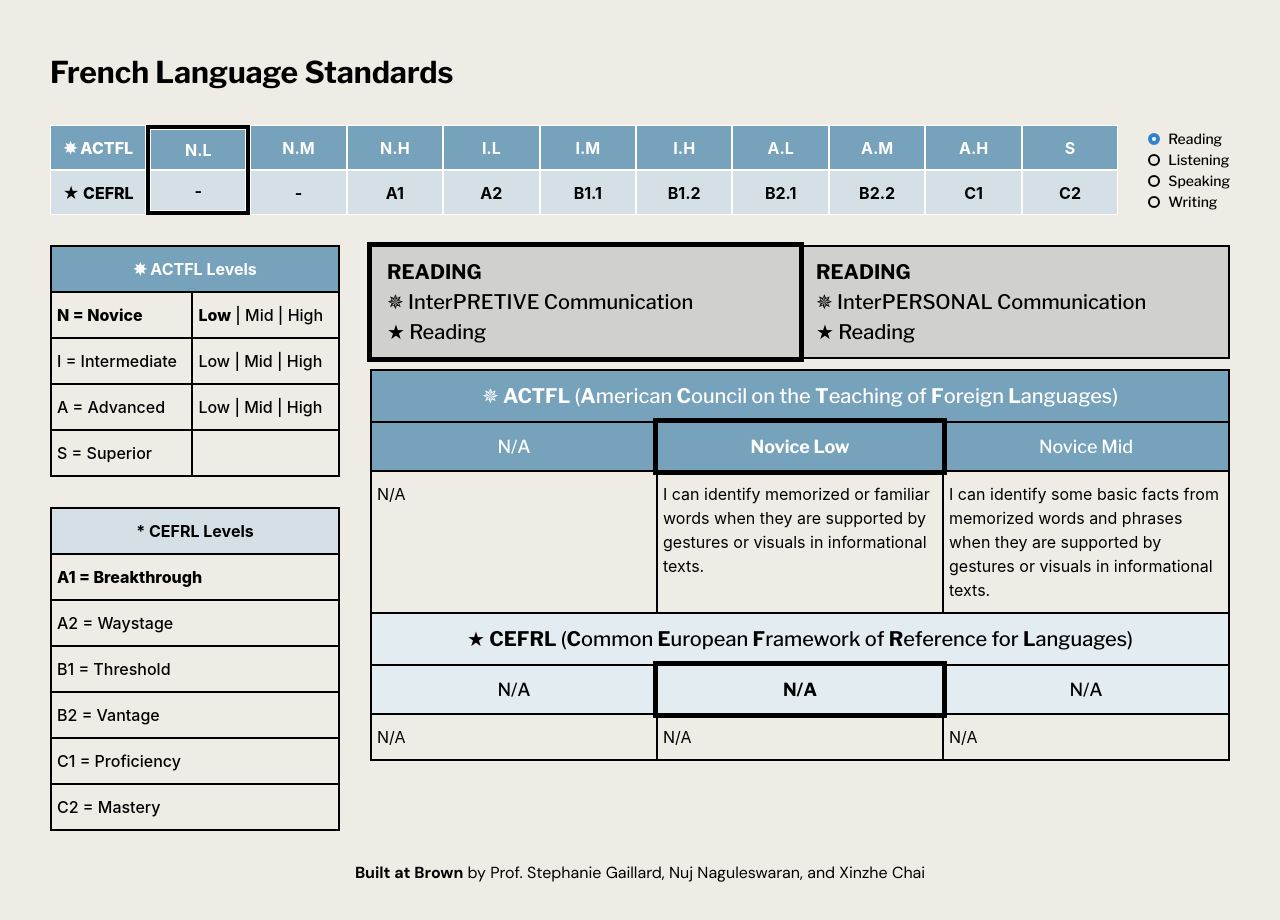
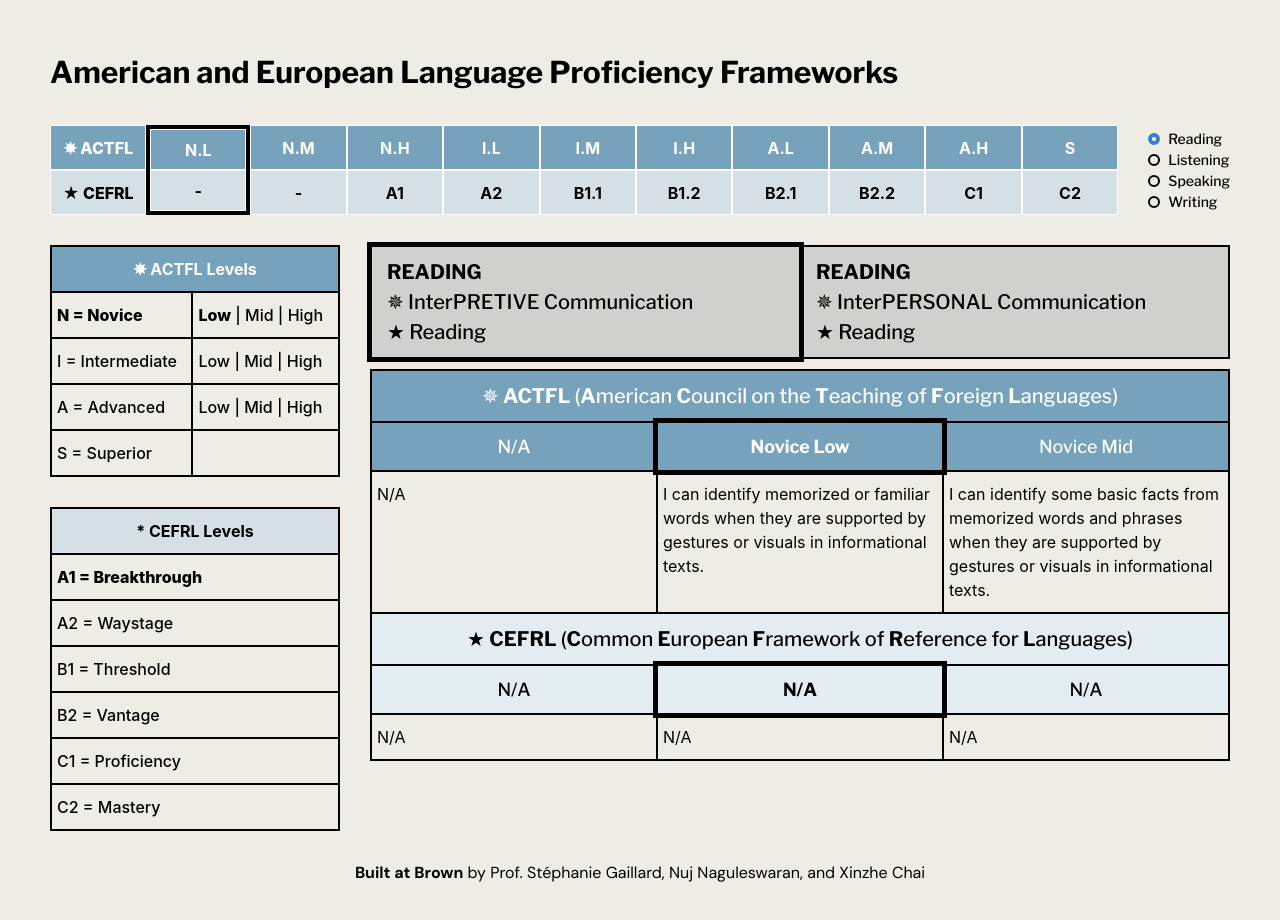
Before and after one commit to chaixinzhe2000/french_leveling_tool, a React (Create React App) app: page / in a window 1280 px wide. Shown: the top 920 px of the page. Built offline with nearby package versions, Linux system fonts and the light colour scheme.

Commit message:
small fix

```diff
--- a/src/App.tsx
+++ b/src/App.tsx
@@ -13,7 +13,7 @@
 		<LightMode>
 			<RecoilRoot>
 				<div className="root-wrapper">
-					<div className="header">French Language Standards</div>
+					<div className="header">American and European Language Proficiency Frameworks</div>
 					<div className="header-wrapper">
 						<SelectorList />
 						<ModeSelector />
@@ -26,7 +26,7 @@
 						<MainTable />
 					</div>
 					<div className="credits">
-						<b>Built at&nbsp;Brown</b>&nbsp;by&nbsp;<a href="https://vivo.brown.edu/display/sgaillar" rel="noreferrer" target="_blank">Prof. Stephanie Gaillard</a>, Nuj Naguleswaran, and&nbsp;<a href="https://www.xchai.me" rel="noreferrer" target="_blank">Xinzhe Chai</a>
+						<b>Built at&nbsp;Brown</b>&nbsp;by&nbsp;<a href="https://vivo.brown.edu/display/sgaillar" rel="noreferrer" target="_blank">Prof. Stéphanie Gaillard</a>, Nuj Naguleswaran, and&nbsp;<a href="https://www.xchai.me" rel="noreferrer" target="_blank">Xinzhe Chai</a>
 					</div>
 				</div>
 			</RecoilRoot>
```
